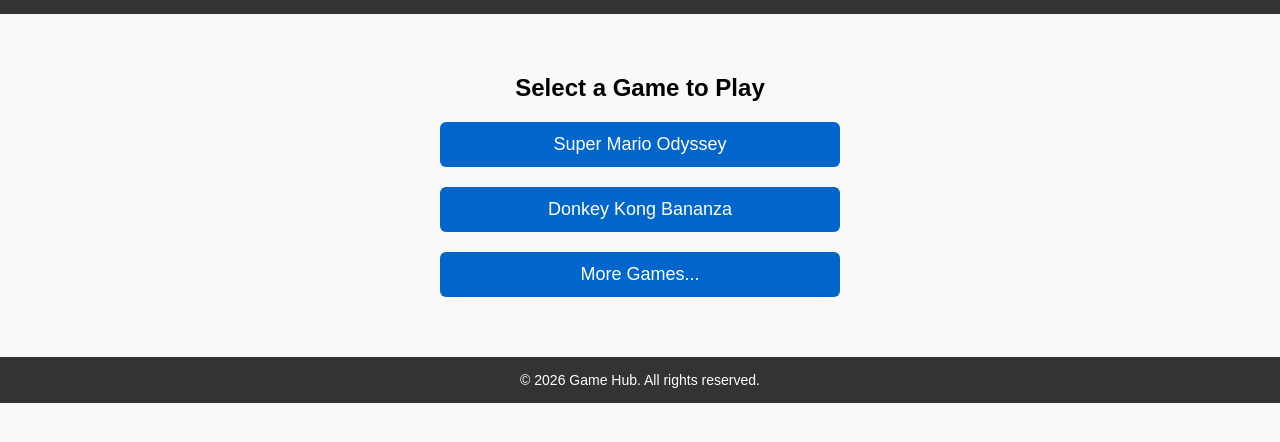
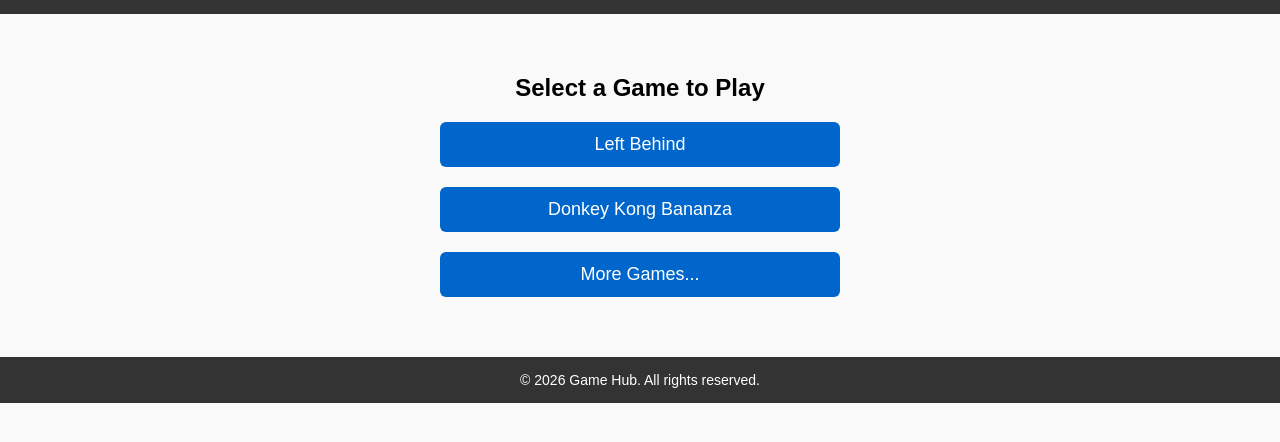
Before and after one commit to KirbywithaZ/Mom-Can-We-Have...., a plain HTML site: page index.html in a window 1280 px wide. Shown: the part 48-490 px from the top of the page. Drawn offline with Linux system fonts and the light colour scheme.

Commit message:
Replace 'Super Mario Odyssey' with 'Left Behind'

```diff
--- a/index.html
+++ b/index.html
@@ -59,7 +59,7 @@
   <main>
     <h2>Select a Game to Play</h2>
     <ul class="game-list">
-      <li><a href="Super Mario Odyssey.html">Super Mario Odyssey</a></li>
+      <li><a href="Left Behind.html">Left Behind</a></li>
       <li><a href="Donkey Kong Bananza.html">Donkey Kong Bananza</a></li>
       <li><a href="More.html">More Games...</a></li>
     </ul>
```
